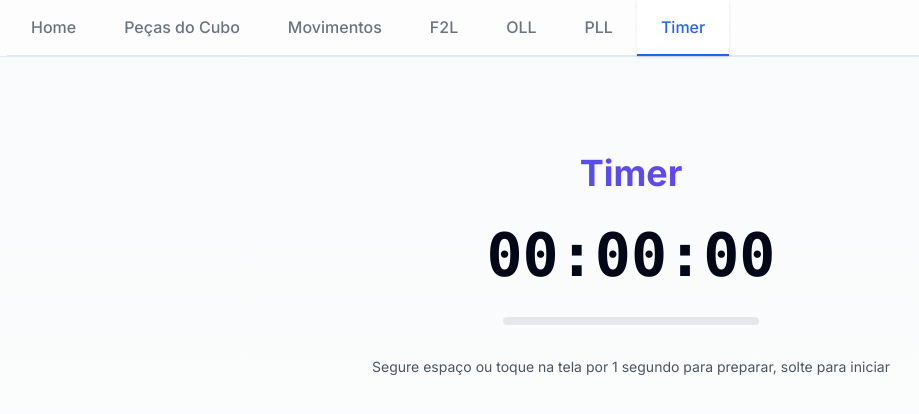
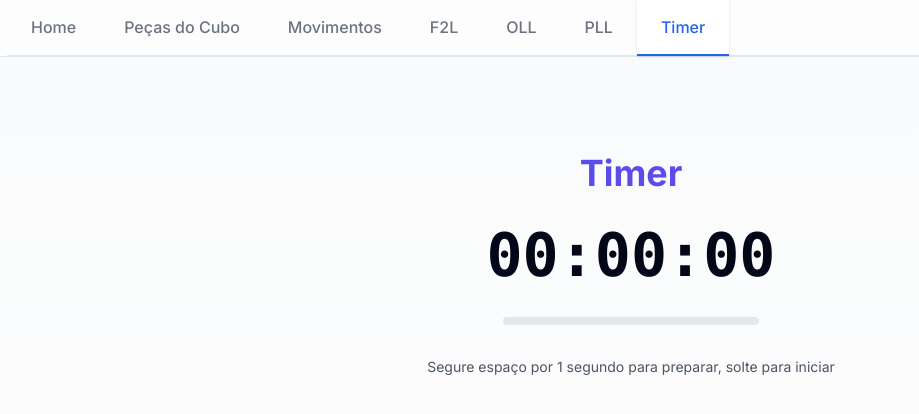
Before and after one commit to ValdineiJunior/cube-lessons, a Next.js app: page /timer in a window 1280 px wide. Shown: the top 414 px of the page, without its empty margins (9-928 px from the left). Built offline with nearby package versions, Linux system fonts and the light colour scheme.

Commit message:
feat: change orientation according to the device

```diff
--- a/src/components/Timer.tsx
+++ b/src/components/Timer.tsx
@@ -9,7 +9,20 @@ export function Timer() {
   const [holdStartTime, setHoldStartTime] = useState<number | null>(null);
   const [hasReset, setHasReset] = useState(false);
   const [holdProgress, setHoldProgress] = useState(0);
+  const [isMobile, setIsMobile] = useState(false);
   const timerRef = useRef<HTMLDivElement>(null);
+
+  useEffect(() => {
+    // Check if device is mobile
+    const checkMobile = () => {
+      setIsMobile(window.innerWidth <= 768);
+    };
+
+    checkMobile();
+    window.addEventListener("resize", checkMobile);
+
+    return () => window.removeEventListener("resize", checkMobile);
+  }, []);
 
   useEffect(() => {
     const handleKeyDown = (event: KeyboardEvent) => {
@@ -148,11 +161,16 @@ export function Timer() {
           </div>
           <div className="text-sm text-gray-600 mb-8">
             {isRunning ? (
-              <p>Pressione espaço ou toque na tela para parar o timer</p>
+              <p>
+                {isMobile
+                  ? "Toque na tela para parar o timer"
+                  : "Pressione espaço para parar o timer"}
+              </p>
             ) : (
               <p>
-                Segure espaço ou toque na tela por 1 segundo para preparar,
-                solte para iniciar
+                {isMobile
+                  ? "Segure o dedo na tela por 1 segundo para preparar, solte para iniciar"
+                  : "Segure espaço por 1 segundo para preparar, solte para iniciar"}
               </p>
             )}
           </div>
```
